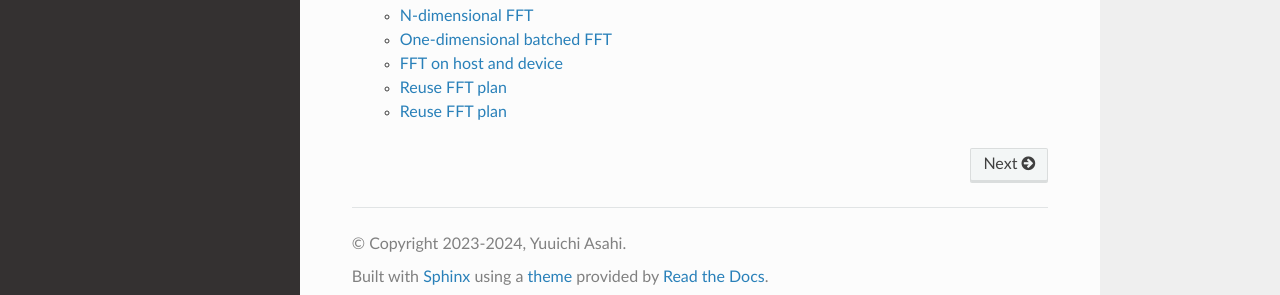
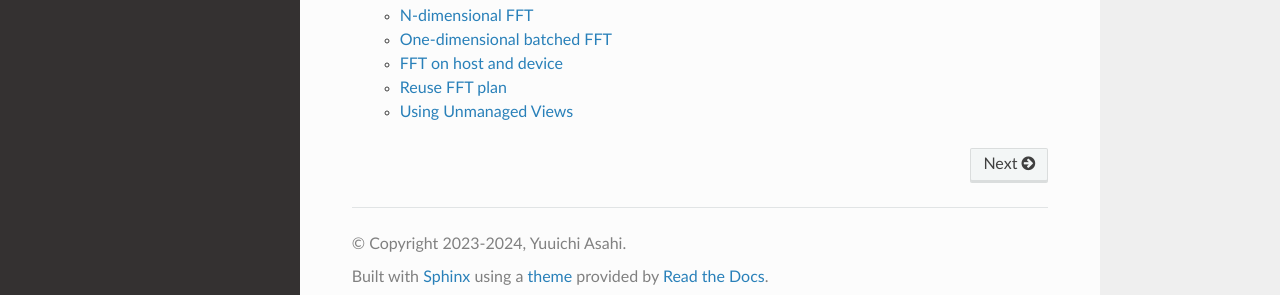
Before and after one commit to kokkos/kokkos-fft, a Sphinx documentation site: the page built from docs/index.rst, in a window 1280 px wide and 900 px high, scrolled down 943 px. Shown: the part 587-882 px from the top of the window. Built offline with Sphinx 7.4.7 and the Read the Docs theme 2.0.0, drawn with Linux system fonts in a browser that asks for light colours.

Commit message:
docs: fix title for unmanaged view example

```diff
--- a/docs/samples/07_unmanaged_views.rst
+++ b/docs/samples/07_unmanaged_views.rst
@@ -4,8 +4,8 @@
 
 .. _07_unmanaged_views:
 
-Reuse FFT plan
-==============
+Using Unmanaged Views
+=====================
 
 KokkosFFT
 ---------
```
